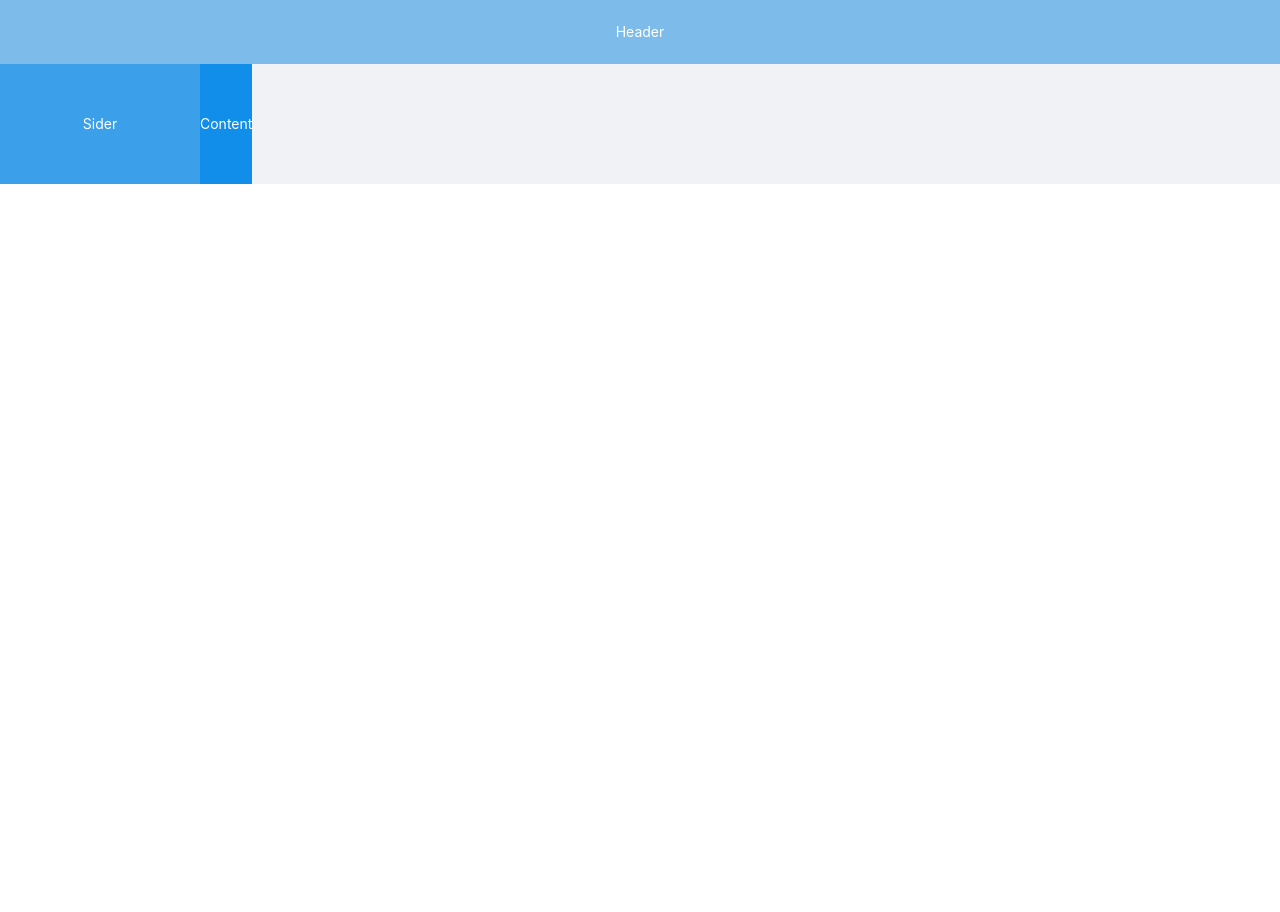
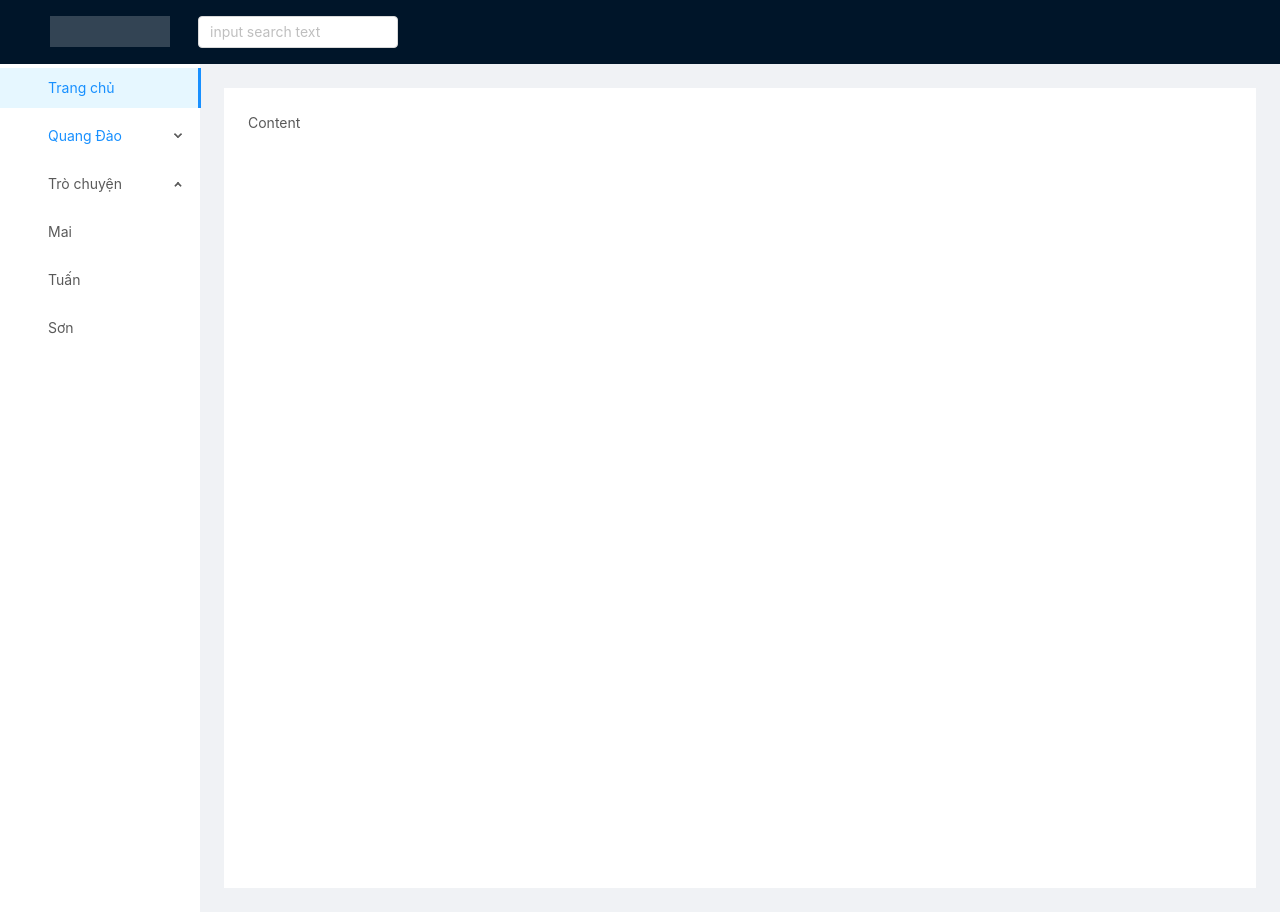
Before and after one commit to quangdao142/fe-social-network, a Vue app: page / in a window 1280 px wide. Before the commit the page ends 800 px from the top, so only its background shows below. Built offline with nearby package versions, Linux system fonts and the light colour scheme.

Commit message:
edit layout

```diff
--- a/src/views/HomeContent.vue
+++ b/src/views/HomeContent.vue
@@ -1,18 +1,13 @@
 <template>
-  <div class="content" id="content">
-    <a-layout-content>Content</a-layout-content>
-  </div>
+  <a-layout style="padding: 24px">
+    <a-layout-content :style="{ background: '#fff', padding: '24px', margin: 0, minHeight: '100vh' }">
+      Content
+    </a-layout-content>
+  </a-layout>
 </template>
 
-<script>
-
-</script>
+<script></script>
 
 <style>
-#content .ant-layout-content {
-  background: rgba(16, 142, 233, 1);
-  color: #fff;
-  min-height: 120px;
-  line-height: 120px;
-}
+
 </style>
--- a/src/views/HomeHeader.vue
+++ b/src/views/HomeHeader.vue
@@ -1,16 +1,12 @@
 <template>
-  <div class="header" id="header">
-    <a-layout-header>Header</a-layout-header>
-  </div>
+  <a-layout-header class="header">
+    <div class="logo"></div>
+    <a-menu theme="dark" mode="horizontal" :default-selected-keys="['2']" :style="{ lineHeight: '64px' }">
+      <a-input-search placeholder="input search text" style="width: 200px" @search="onSearch" />
+    </a-menu>
+  </a-layout-header>
 </template>
 
-<script>
+<script></script>
 
-</script>
-
-<style>
-#header .ant-layout-header{
-  background: #7dbcea;
-  color: #fff;
-}
-</style>
+<style></style>
--- a/src/views/HomePage.vue
+++ b/src/views/HomePage.vue
@@ -1,11 +1,11 @@
 <template>
-  <div class="home-page" id="components-layout">
-      <HomeHeader />
-      <a-layout>
-        <HomeSider />
-        <HomeContent />
-      </a-layout>
-  </div>
+  <a-layout id="components-layout-demo-top-side-2">
+    <HomeHeader />
+    <a-layout>
+      <HomeSider />
+      <HomeContent />
+    </a-layout>
+  </a-layout>
 </template>
 
 <script>
@@ -22,13 +22,11 @@ export default {
 </script>
 
 <style>
-#components-layout {
-  text-align: center;
-}
-#components-layout > .ant-layout {
-  margin-bottom: 48px;
-}
-#components-layout > .ant-layout:last-child {
-  margin: 0;
+#components-layout-demo-top-side-2 .logo {
+  width: 120px;
+  height: 31px;
+  background: rgba(255, 255, 255, 0.2);
+  margin: 16px 28px 16px 0;
+  float: left;
 }
 </style>
--- a/src/views/HomeSider.vue
+++ b/src/views/HomeSider.vue
@@ -1,17 +1,32 @@
 <template>
-  <div class="sider" id="sider">
-    <a-layout-sider>Sider</a-layout-sider>
-  </div>
+  <a-layout-sider width="200" style="background: #fff">
+    <a-menu
+      mode="inline"
+      :default-selected-keys="['1']"
+      :default-open-keys="['sub2']"
+      :style="{ height: '100%', borderRight: 0 }"
+    >
+      <a-menu-item key="1">
+        <a-icon type="home" />
+        <span>Trang chủ</span>
+      </a-menu-item>
+      <a-sub-menu key="sub1">
+        <span slot="title"><a-icon type="user" />Quang Đào</span>
+        <a-menu-item key="1"> Trang cá nhân </a-menu-item>
+        <a-menu-item key="2"> Đăng xuất </a-menu-item>
+      </a-sub-menu>
+      <a-sub-menu key="sub2">
+        <span slot="title"><a-icon type="mail" />Trò chuyện</span>
+        <a-menu-item key="5"> Mai </a-menu-item>
+        <a-menu-item key="6"> Tuấn </a-menu-item>
+        <a-menu-item key="7"> Sơn </a-menu-item>
+      </a-sub-menu>
+    </a-menu>
+  </a-layout-sider>
 </template>
 
 <script>
 
 </script>
 
-<style>
-#sider .ant-layout-sider {
-  background: #3ba0e9;
-  color: #fff;
-  line-height: 120px;
-}
-</style>
+<style></style>
```
